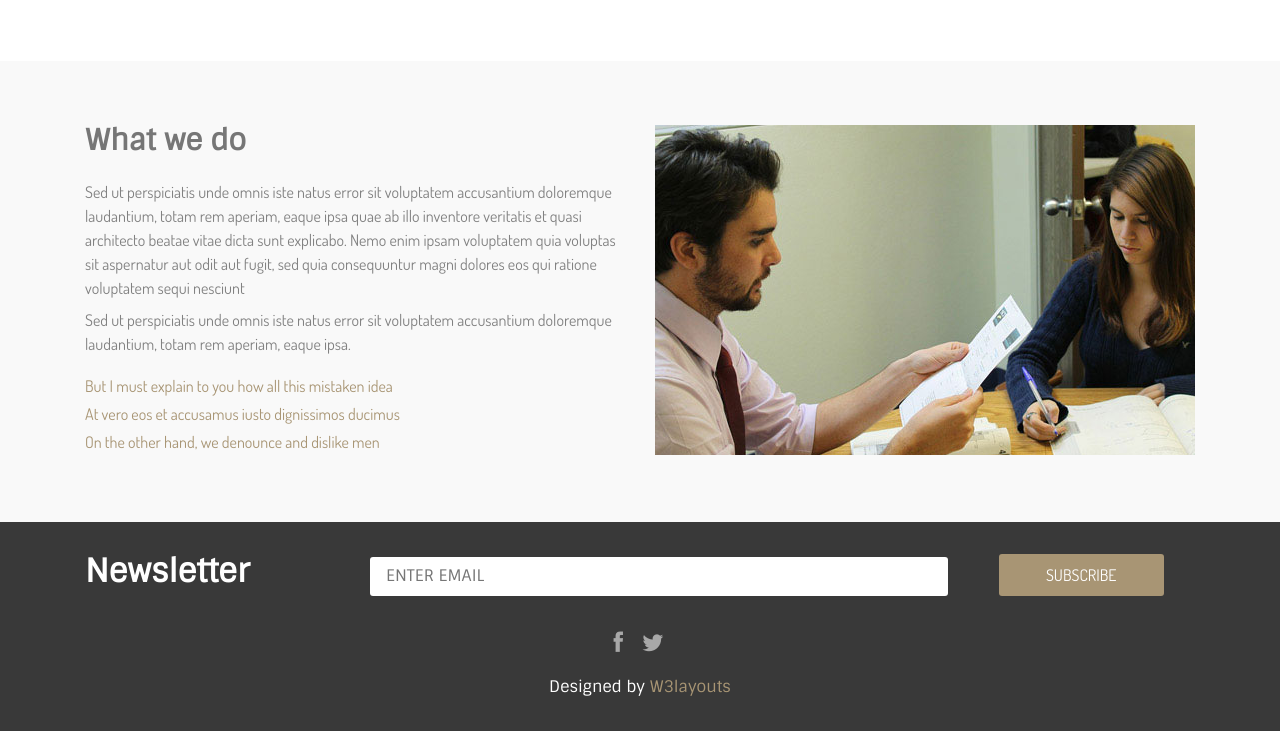
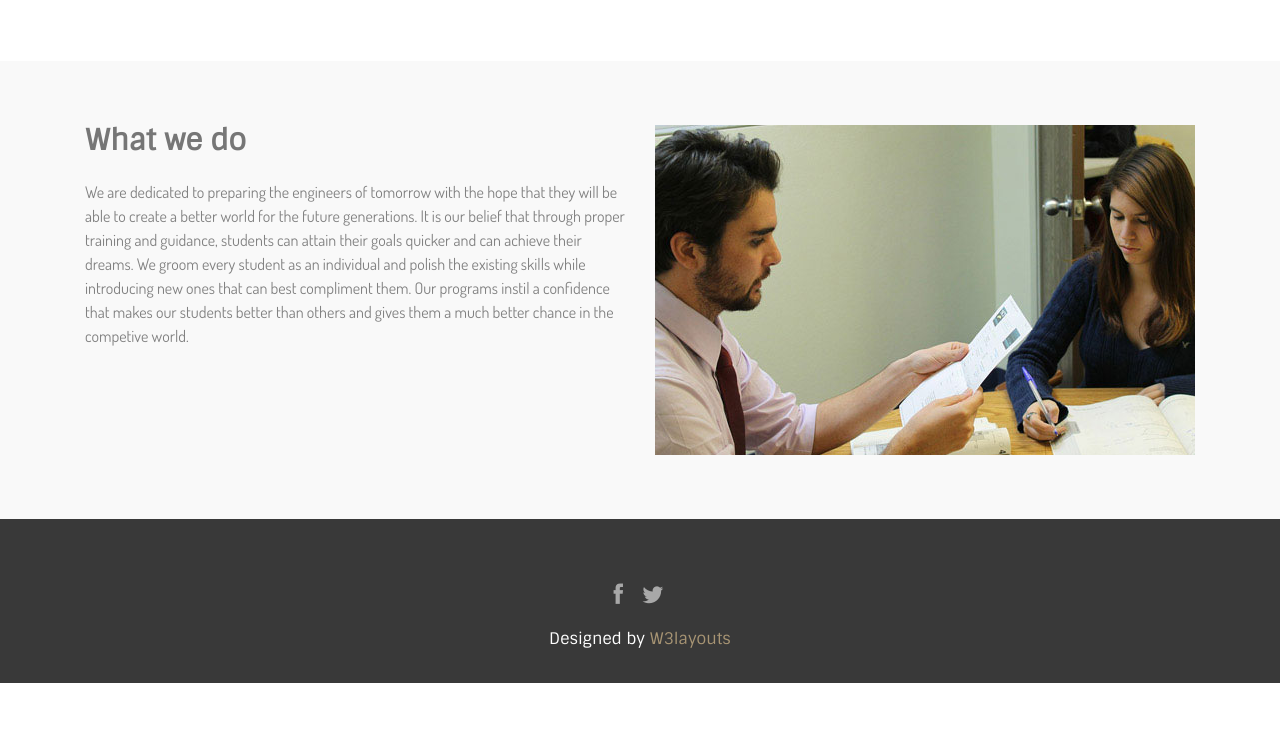
Before and after one commit to embedded-code/embedded-code.github.io, a plain HTML site: page index.html in a window 1280 px wide. Shown: the part 1384-2115 px from the top of the page. After the commit the page ends 2067 px from the top, so only its background shows below. Drawn offline with nearby package versions, Linux system fonts and the light colour scheme.

Commit message:
Index changed

```diff
--- a/index.html
+++ b/index.html
@@ -146,13 +146,8 @@ License URL: http://creativecommons.org/licenses/by/3.0/
 				<div class="recent-bottom">
 					<div class="col-md-6 recent-left">
 						<h3> What we do</h3>
-						<p>Sed ut perspiciatis unde omnis iste natus error sit voluptatem accusantium doloremque laudantium, totam rem aperiam, eaque ipsa quae ab illo inventore veritatis et quasi architecto beatae vitae dicta sunt explicabo. Nemo enim ipsam voluptatem quia voluptas sit aspernatur aut odit aut fugit, sed quia consequuntur magni dolores eos qui ratione voluptatem sequi nesciunt</p>
-					    <p>Sed ut perspiciatis unde omnis iste natus error sit voluptatem accusantium doloremque laudantium, totam rem aperiam, eaque ipsa.</p>
-					   <ul>
-					   	<li><a href="#">But I must explain to you how all this mistaken idea</a></li>
-					   	<li><a href="#">At vero eos et accusamus iusto dignissimos ducimus</a></li>
-					   	<li><a href="#">On the other hand, we denounce and dislike men</a></li>
-					   </ul>
+						<p>We are dedicated to preparing the engineers of tomorrow with the hope that they will be able to create a better world for the future generations. It is our belief that through proper training and guidance, students can attain their goals quicker and can achieve their dreams. We groom every student as an individual and polish the existing skills while introducing new ones that can best compliment them. Our programs instil a confidence that makes our students better than others and gives them a much better chance in the competive world.</p>
+
 					</div>
 					<div class="col-md-6 recent-right">
 							<img src="images/post.jpg" alt="" class="img-responsive">
@@ -175,13 +170,7 @@ License URL: http://creativecommons.org/licenses/by/3.0/
   <div class="container">
 	  <div class="footer-main">
 		<div class="footer-top">
-			<div class="col-md-3 footer-news">
-			<h5>Newsletter</h5>
-			</div>
-			<div class="col-md-9 ftr-email">
-				<input type="text" value="ENTER EMAIL" onfocus="this.value='';" onblur="if (this.value == '') {this.value ='ENTER EMAIL';}">
-				<input type="submit" value="SUBSCRIBE" >
-			</div>
+
 			<div class="clearfix"> </div>
 		</div>
 		<div class="foter-bottom">
```
Also changed, not shown: snippet.txt.
